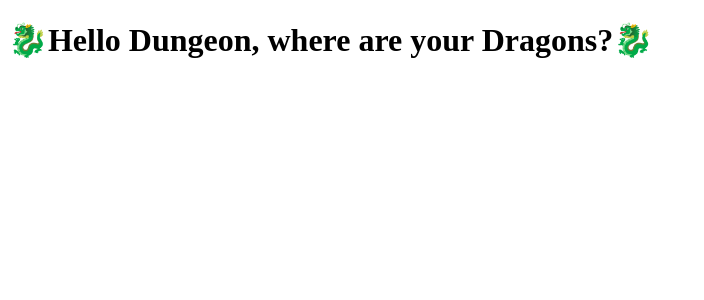
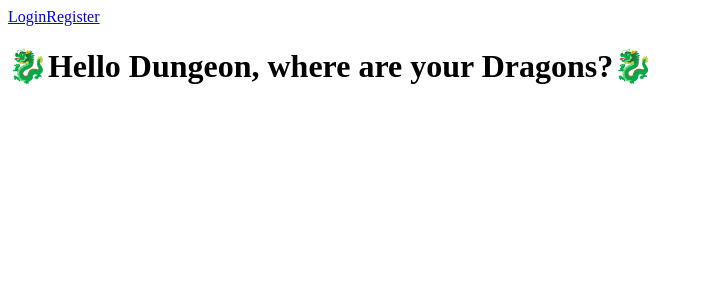
Before and after one commit to pfalzergbr/dnd-legacy-client, a React (Create React App) app: page / in a window 1280 px wide. Shown: the top 300 px of the page, without its empty margins (0-704 px from the left). Built offline with nearby package versions, Linux system fonts and the light colour scheme.

Commit message:
add dummy nav for testing

```diff
--- a/src/Routers/AppRouter.tsx
+++ b/src/Routers/AppRouter.tsx
@@ -1,5 +1,5 @@
 import { lazy, Suspense } from 'react';
-import { BrowserRouter as Router, Switch, Route } from 'react-router-dom';
+import { BrowserRouter as Router, Switch, Route, Link } from 'react-router-dom';
 import Start from '../Pages/Start';
 import Loading from '../Components/Loading';
 import NotFound from '../Pages/NotFound';
@@ -31,7 +31,13 @@
 
   return (
     <>
-      <Router>{publicRoutes}</Router>
+      <Router>
+        <div className='dummynav'>
+          <Link to={'/login'}>Login</Link>
+          <Link to={'/register'}>Register</Link>
+        </div>
+        {publicRoutes}
+      </Router>
     </>
   );
 };
```
